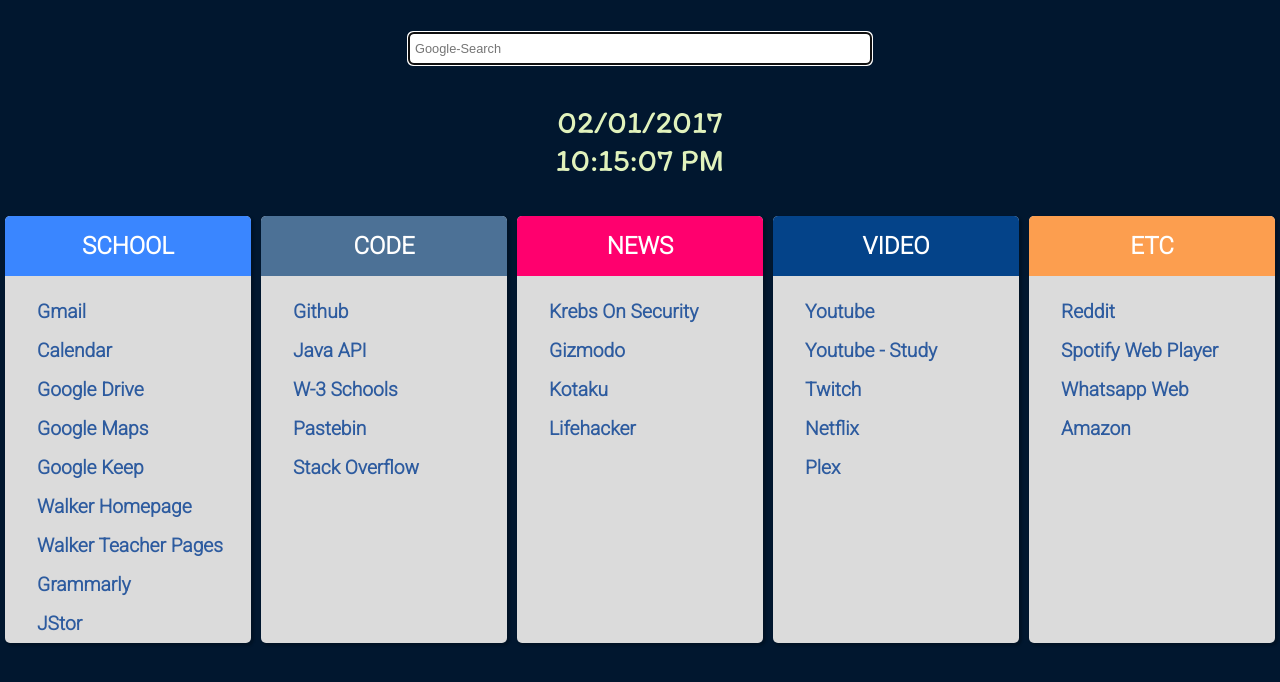
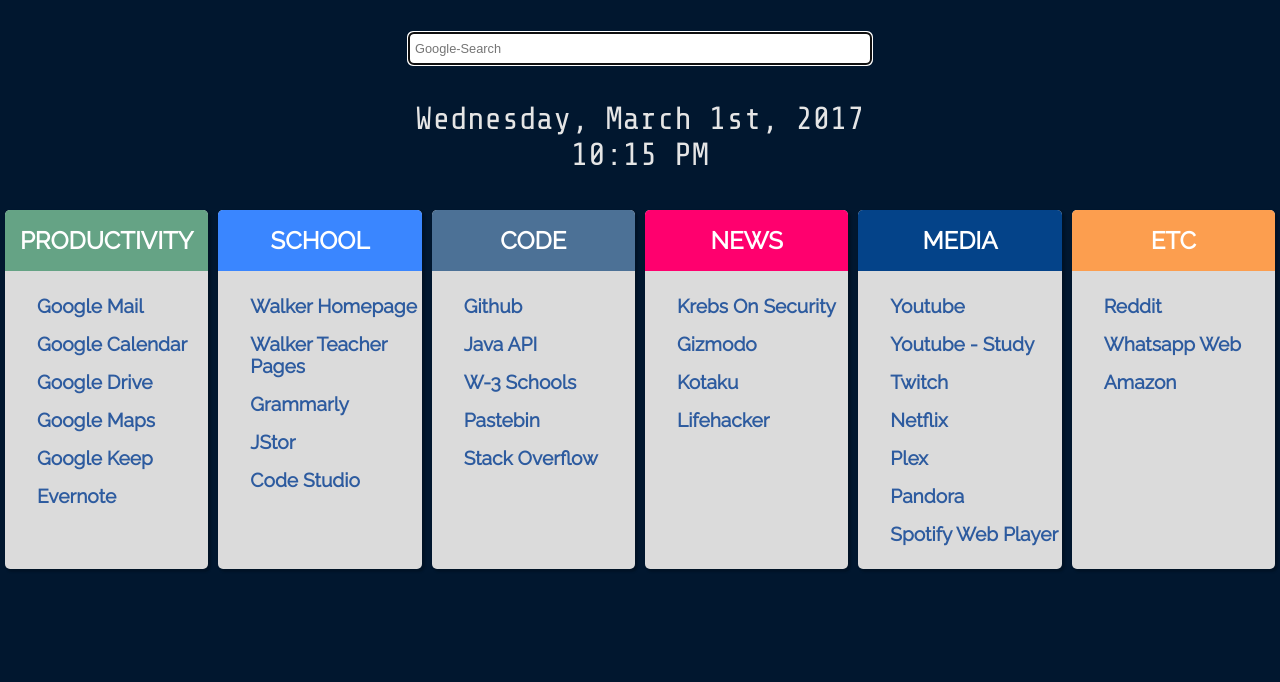
Before and after one commit to Helithumper/Helithumper.github.io, a plain HTML site: page index.html in a window 1280 px wide. Drawn offline with nearby package versions, Linux system fonts and the light colour scheme.

Commit message:
Adding Links, Fixing CSS
-Added Pandora / Code Studio
-Added small padding to bottom of boxes to space stuff out.
-Added Productivity Tab, sorted out links
-Fixed code indentation problems
-Changed Fonts
-Swapped position of Productivity and School Columns
-Changed Date to words
-Changed Time to exclude Seconds

```diff
--- a/index.html
+++ b/index.html
@@ -7,9 +7,8 @@
 
   <link rel="stylesheet" href="res/css/styles.css" type="text/css" />
   <link rel="shortcut icon" href="res/img/favicon.ico" />
-  <link href="https://fonts.googleapis.com/css?family=Roboto:300" rel='stylesheet' type='text/css' />
   <link href="https://fonts.googleapis.com/css?family=Itim" rel="stylesheet">
-
+  <link href="https://fonts.googleapis.com/css?family=Raleway|Share+Tech+Mono" rel="stylesheet">
   <script src="https://code.jquery.com/jquery-3.1.1.min.js" integrity="sha256-hVVnYaiADRTO2PzUGmuLJr8BLUSjGIZsDYGmIJLv2b8=" crossorigin="anonymous"></script>
   <script src="res/js/prefixfree.min.js"></script>
   <script src="res/js/jquery.keyframes.min.js"></script>
@@ -34,25 +33,40 @@
       <span id="clock"></span>
     </div>
     <div class="flex-container">
-      <div class="link-box" id="box-1">
+      <div class="link-box" id="box-6">
           <div class="headline">
-          <h2>SCHOOL</h2></div>
+            <h2>PRODUCTIVITY</h2>
+          </div>
             <ul>
-            <li><a href="http://gmail.com">Gmail</a></li>
-            <li><a href="http://calendar.google.com">Calendar</a></li>
+              <li><a href="http://gmail.com">Google Mail</a></li>
+              <li><a href="http://calendar.google.com">Google Calendar</a></li>
               <li><a href="https://drive.google.com">Google Drive</a></li>
               <li><a href="https://maps.google.com/">Google Maps</a></li>
               <li><a href="http://keep.google.com">Google Keep</a></li>
+              <li><a href="https://www.evernote.com/">Evernote</a></li>
+            </ul>
+      </div>
+
+
+      <div class="link-box" id="box-1">
+        <div class="headline">
+          <h2>SCHOOL</h2>
+        </div>
+          <ul>
             <li><a href="https://thewalkerschool.org/">Walker Homepage</a></li>
             <li><a href="http://www.thewalkerschool.org/faculty_staff/teacherpages/index.aspx?">Walker Teacher Pages</a></li>
             <li><a href="http://grammarly.com">Grammarly</a></li>
             <li><a href="https://www.jstor.org">JStor</a></li>
+            <li><a href="https://studio.code.org/">Code Studio</a></li>
           </ul>
         </div>
 
+
+
       <div class="link-box" id="box-2">
         <div class="headline">
-            <h2>CODE</h2></div>
+          <h2>CODE</h2>
+        </div>
           <ul>
             <li><a href="http://github.com">Github</a></li>
             <li><a href="https://docs.oracle.com/javase/8/docs/api/">Java API</a></li>
@@ -64,7 +78,8 @@
 
         <div class="link-box" id="box-3">
           <div class="headline">
-              <h2>NEWS</h2></div>
+            <h2>NEWS</h2>
+          </div>
             <ul>
             <li><a href="https://krebsonsecurity.com">Krebs On Security</a></li>
             <li><a href="https://Gizmodo.com">Gizmodo</a></li>
@@ -75,23 +90,26 @@
 
           <div class="link-box" id="box-4">
             <div class="headline">
-                <h2>VIDEO</h2></div>
+              <h2>MEDIA</h2>
+            </div>
               <ul>
                 <li><a href="https://youtube.com">Youtube</a></li>
                 <li><a href="https://www.youtube.com/playlist?list=PLx65qkgCWNJIs3FPaj8JZhduXSpQ_ZfvL">Youtube - Study</a></li>
                 <li><a href="http://twitch.tv">Twitch</a></li>
                 <li><a href="http://netflix.com">Netflix</a></li>
                 <li><a href="http://plex.tv">Plex</a></li>
+                <li><a href="http://www.pandora.com">Pandora</a></li>
+                <li><a href="https://play.spotify.com/">Spotify Web Player</a></li>
               </ul>
             </div>
 
 
           <div class="link-box" id="box-5">
             <div class="headline">
-                <h2>ETC</h2></div>
+              <h2>ETC</h2>
+            </div>
               <ul>
                 <li><a href="https://reddit.com">Reddit</a></li>
-                  <li><a href="https://play.spotify.com/">Spotify Web Player</a></li>
                 <li><a href="http://web.whatsapp.com">Whatsapp Web</a></li>
                 <li><a href="http://amazon.com">Amazon</a></li>
               </ul>
--- a/res/css/styles.css
+++ b/res/css/styles.css
@@ -1,6 +1,6 @@
 body
 {
-    font-family: 'Roboto', sans-serif;
+    font-family: 'Raleway', sans-serif;
 
     max-width: 1500px;
     margin: 0 auto;
@@ -55,8 +55,8 @@
 {
     text-align: center;
     font-size: 2rem;
-    color: #e1f2bc;
-    font-family: 'Itim', cursive;
+    color: #e5e5e5 ;
+    font-family: 'Share Tech Mono', monospace;
 }
 
 div.flex-container
@@ -76,7 +76,7 @@
 {
     display: flex;
 
-    max-width: 450px;
+    max-width: 700px;
     margin: 100px auto;
     padding: 2rem;
 
@@ -136,7 +136,7 @@
 
 div.link-box ul
 {
-    margin-bottom: 0;
+    margin-bottom: 5;
     padding: 0;
 
     list-style-type: none;
@@ -360,6 +360,11 @@
     background-color: #FC9E4F;
 }
 
+div.link-box#box-6 div.headline
+{
+    background-color: #65A385;
+}
+
 
 #snowflakeContainer
 {
--- a/res/js/clock.js
+++ b/res/js/clock.js
@@ -12,7 +12,8 @@
     m = checkTime(m);
     s = checkTime(s);
     document.getElementById('clock').innerHTML =
-    h + ":" + m + ":" + s + ampm;
+    //h + ":" + m + ":" + s + ampm;
+    h + ":" + m + ampm
     var t = setTimeout(startTime, 500);
 }
 function checkTime(i) {
--- a/res/js/date.js
+++ b/res/js/date.js
@@ -1,6 +1,7 @@
 $(window).on('load', function() {
   startDate();
 })
+
 
 
 function startDate() {
@@ -8,21 +9,27 @@
     var dd = today.getDate();
     var mm = today.getMonth()+1; //January is 0!
     var yyyy = today.getFullYear();
-
-    if(dd<10) {
-        dd='0'+dd
-    }
-
-    if(mm<10) {
-        mm='0'+mm
-    }
+    var days = ["Sunday","Monday","Tuesday","Wednesday","Thursday","Friday","Saturday"];
+    var dayName = days[today.getDay()];
+    var months = ["January", "February", "March", "April", "May", "June", "July", "August", "September", "October", "November", "December"];
+    var monthName  = months[mm];
 
     document.getElementById('date').innerHTML =
 
-        mm+'/'+dd+'/'+yyyy;
+        dayName + ", " + monthName +' ' +dd+ nth(dd) + ", " +yyyy;
     var t = setTimeout(startDate, 500);
 }
 function checkDate(i) {
     if (i < 10) {i = "0" + i};  // add zero in front of numbers < 10
     return i;
 }
+
+function nth(d) {
+  if(d>3 && d<21) return 'th'; // thanks kennebec
+  switch (d % 10) {
+        case 1:  return "st";
+        case 2:  return "nd";
+        case 3:  return "rd";
+        default: return "th";
+    }
+}
```
Lines whose indentation alone changed are shown as unchanged.
